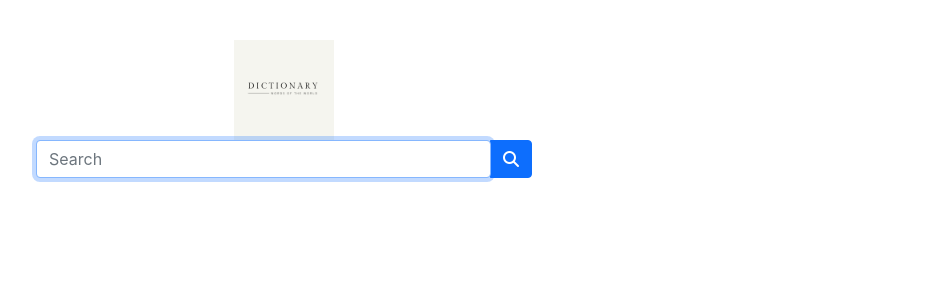
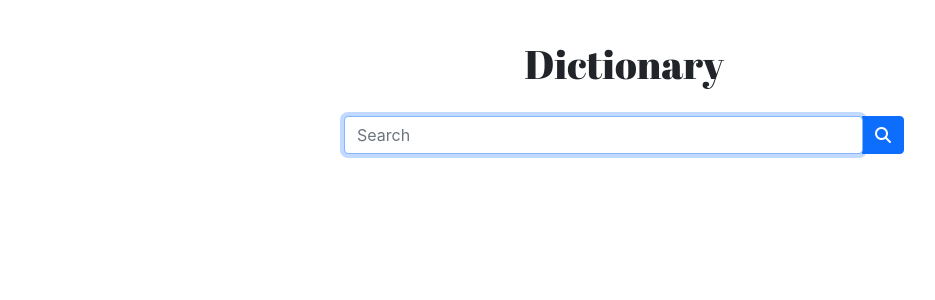
Before and after one commit to rarahata/react-project-dictionary, a React (Create React App) app: page / in a window 1280 px wide. Shown: the top 300 px of the page, without its empty margins (16-951 px from the left). Built offline with nearby package versions, Linux system fonts and the light colour scheme.

Commit message:
add search result

```diff
--- a/public/index.html
+++ b/public/index.html
@@ -9,6 +9,12 @@
       crossorigin="anonymous"
     />
     <link rel="icon" href="%PUBLIC_URL%/favicon.ico" />
+    <link rel="preconnect" href="https://fonts.googleapis.com" />
+    <link rel="preconnect" href="https://fonts.gstatic.com" crossorigin />
+    <link
+      href="https://fonts.googleapis.com/css2?family=Abril+Fatface&display=swap"
+      rel="stylesheet"
+    />
 
     <meta name="viewport" content="width=device-width, initial-scale=1" />
     <meta name="theme-color" content="#000000" />
--- a/src/App.css
+++ b/src/App.css
@@ -1,3 +1,6 @@
 .App {
+  padding: 20px;
+  display: block;
+  margin: auto;
   max-width: 600px;
 }
--- a/src/App.js
+++ b/src/App.js
@@ -4,8 +4,10 @@ import DictionaryApp from "./DictionaryApp";
 
 function App() {
   return (
-    <div className="App">
-      <DictionaryApp />
+    <div className="container">
+      <div className="App">
+        <DictionaryApp />
+      </div>
     </div>
   );
 }
--- a/src/DictionaryApp.css
+++ b/src/DictionaryApp.css
@@ -1,9 +1,8 @@
 .DictionaryApp {
   text-align: center;
-  margin: 40px;
 }
 
-.App-logo {
-  max-width: 100px;
-  max-height: 100pxs;
+.DictionaryApp h1 {
+  padding: 20px;
+  font-family: "Abril Fatface", cursive;
 }
--- a/src/DictionaryApp.js
+++ b/src/DictionaryApp.js
@@ -6,10 +6,8 @@ import logo from "./logo.png";
 export default function DictionaryApp() {
   return (
     <div className="DictionaryApp">
-      <div className="container">
-        <img src={logo} alt="logo" className="App-logo img-fluid" />
-        <SearchEngine />
-      </div>
+      <h1>Dictionary</h1>
+      <SearchEngine />
     </div>
   );
 }
--- /dev/null
+++ b/src/DictionaryResult.js
@@ -0,0 +1,15 @@
+import React from "react";
+
+export default function DictionaryResult(props) {
+  console.log(props);
+  console.log(props.result.data[0].word);
+  return (
+    <div className="DictionaryResult">
+      <h1>{props.result.data[0].word}</h1>
+      <p>{props.result.data[0].meanings[0].partOfSpeech}</p>
+      <p>1. {props.result.data[0].meanings[0].definitions[0].definition}</p>
+      <p>2. {props.result.data[1].meanings[0].definitions[0].definition}</p>
+      <p>3. {props.result.data[2].meanings[0].definitions[0].definition}</p>
+    </div>
+  );
+}
--- a/src/SearchEngine.js
+++ b/src/SearchEngine.js
@@ -1,25 +1,29 @@
 import React, { useState } from "react";
+import DictionaryResult from "./DictionaryResult";
 import axios from "axios";
 
 export default function SearchEngine() {
   let [keyword, setKeyword] = useState("");
+  let [ready, setReady] = useState(false);
+  let [dictinaryResponse, setDictionaryRespopnse] = useState("");
 
   function handleResponse(response) {
-    alert(response.data[0].word);
+    setDictionaryRespopnse(response);
+    setReady(true);
   }
 
   function search(event) {
     event.preventDefault();
-
-    let apiUrl = "https://api.dictionaryapi.dev/api/v2/entries/en/sunset";
+    let apiUrl = `https://api.dictionaryapi.dev/api/v2/entries/en/${keyword}`;
     axios.get(apiUrl).then(handleResponse);
+    console.log(apiUrl);
   }
 
   function updateKeyword(event) {
     setKeyword(event.target.value);
   }
 
-  return (
+  let searchEngine = (
     <div className="SearchEngine">
       <form onChange={updateKeyword}>
         <div className="input-group rounded">
@@ -36,7 +40,17 @@ export default function SearchEngine() {
           </button>
         </div>
       </form>
-      <p>{keyword}</p>
     </div>
   );
+
+  if (ready) {
+    return (
+      <div className="DictionaryResult">
+        {searchEngine}
+        <DictionaryResult result={dictinaryResponse} />
+      </div>
+    );
+  } else {
+    return searchEngine;
+  }
 }
```
